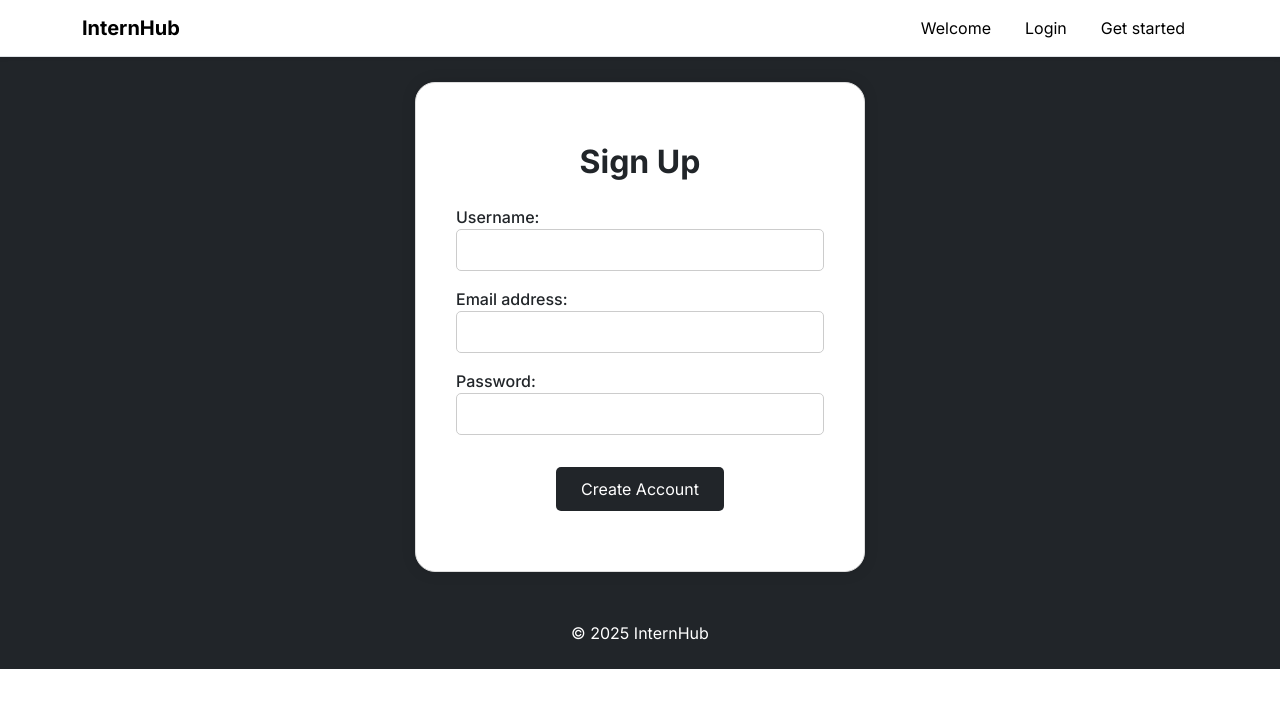
After one commit to darkcom109/InternHub, a Django app: page /signup/ in a window 1280 px wide. The commit adds this page. Shown: the top 708 px of the page. Run offline with Django 5.2, Linux system fonts and the light colour scheme.

Commit message:
Finished the signup and login frontend, tomorrow i will include the authentication system

```diff
--- /dev/null
+++ b/internhub_project/internhub/forms.py
@@ -0,0 +1,18 @@
+from django import forms
+
+# Imports the Django's built-in User model
+# This stores usernames, passwords, emails
+from django.contrib.auth.models import User
+
+# The Meta class is Django's secret handshake between your form and the model
+# It tells Django which model to base the form on, and which fields to include
+
+class SignupForm(forms.ModelForm):
+    class Meta:
+        model = User # Which model to base it on
+        fields = ['username', 'email', 'password'] # Whichever fields you want
+
+class LoginForm(forms.ModelForm):
+    class Meta:
+        model = User
+        fields = ['email', 'password'] # Whichever fields you want
--- /dev/null
+++ b/internhub_project/internhub/templates/base.html
@@ -0,0 +1,86 @@
+{% load static %}
+<!doctype html>
+<html lang="en">
+  <head>
+    <meta charset="utf-8">
+    <meta name="viewport" content="width=device-width, initial-scale=1">
+    <title>InternHub</title>
+    <!-- Bootstrap 5 -->
+    <link href="https://cdn.jsdelivr.net/npm/bootstrap@5.3.3/dist/css/bootstrap.min.css" rel="stylesheet">
+    <link rel="preconnect" href="https://fonts.googleapis.com">
+    <link rel="preconnect" href="https://fonts.gstatic.com" crossorigin>
+    <link href="https://fonts.googleapis.com/css2?family=Inter:ital,opsz,wght@0,14..32,100..900;1,14..32,100..900&family=Montserrat:ital,wght@0,100..900;1,100..900&display=swap" rel="stylesheet">
+    <link rel="stylesheet" href="https://cdn.jsdelivr.net/npm/bootstrap-icons@1.11.3/font/bootstrap-icons.css">
+    <style>
+        ::-webkit-scrollbar {
+            display: none;
+        }
+        body {
+            font-family: 'Inter';
+        }
+        .bg-custom {
+            background: linear-gradient(135deg, #4F46E5 0%, #4338CA 100%);
+        }
+        .nav-button-style {
+            text-decoration: none;
+            color: black;
+            padding: 6px 12px;
+        }
+        .nav-button-style:hover {
+            color: white;
+            background-color: black;
+        }
+        #get-started, #demo {
+            color: white;
+            border: 1px solid white;
+        }
+        #get-started:hover, #demo:hover {
+            color: black;
+            border: 1px solid black;
+            background-color: white;
+        }
+        #interview_image {
+            transition: transform 0.5s ease;
+        }
+        #interview_image:hover {
+            transform: translateY(-3px);
+            cursor: pointer;
+        }
+        .icon-styling {
+            font-size: 100px;
+            margin-block: 20px;
+        }
+        .card-animation {
+            transition: transform 0.2s ease;
+        }
+        .card-animation:hover {
+            transform: translateY(-3px)
+        }
+        .cta-styling {
+            border-radius: 20px;
+        }
+    </style>
+  </head>
+  <body>
+    <!-- Navbar -->
+    {% include 'components/navbar.html' %}
+
+    {% block content %}
+
+    {% endblock %}
+
+    <!-- Footer -->
+    <footer class="py-4 bg-dark">
+      <div class="container d-flex flex-wrap justify-content-center align-items-center gap-2">
+        <span class="text-white">© <span id="year"></span> InternHub</span>
+      </div>
+    </footer>
+
+    <!-- Bootstrap JS -->
+    <script src="https://cdn.jsdelivr.net/npm/bootstrap@5.3.3/dist/js/bootstrap.bundle.min.js"></script>
+    <script>
+        // Get current year for footer label
+        document.getElementById('year').textContent = new Date().getFullYear();
+    </script>
+  </body>
+</html>
--- /dev/null
+++ b/internhub_project/internhub/templates/components/navbar.html
@@ -0,0 +1,16 @@
+<!-- Navbar -->
+    <nav class="navbar navbar-expand-lg sticky-top bg-white border-bottom shadow-sm">
+      <div class="container">
+        <a class="navbar-brand fw-bold" href="#">InternHub</a>
+        <button class="navbar-toggler" type="button" data-bs-toggle="collapse" data-bs-target="#nav" aria-controls="nav" aria-expanded="false" aria-label="Toggle navigation">
+          <span class="navbar-toggler-icon"></span>
+        </button>
+        <div class="collapse navbar-collapse" id="nav">
+          <ul class="navbar-nav ms-auto mb-2 mb-lg-0 gap-2">
+            <li class="nav-item"><a class="btn nav-button-style" href="{% url 'index' %}">Welcome</a></li>
+            <li class="nav-item"><a class="btn nav-button-style" href="{% url 'login' %}">Login</a></li>
+            <li class="nav-item"><a class="btn nav-button-style" href="{% url 'signup' %}">Get started</a></li>
+          </ul>
+        </div>
+      </div>
+    </nav>
--- /dev/null
+++ b/internhub_project/internhub/templates/signup.html
@@ -0,0 +1,77 @@
+{% extends 'base.html' %}
+{% block content %}
+<style>
+    .background-color-styling {
+        background-color: #212529;
+    }
+    .signup-container-styling {
+        border: 1px solid #ddd;
+        background-color: white;
+        border-radius: 20px;
+        padding: 60px 40px;
+        max-width: 500px;
+        box-shadow: 0 0 15px rgba(0, 0, 0, 0.1);
+        margin-block: 25px;
+    }
+    .signup-button-styling {
+        border: none;
+        border-radius: 5px;
+        background-color: #212529;
+        color: white;
+        padding: 10px 25px;
+        transition: 0.3s;
+    }
+    .signup-button-styling:hover {
+        background-color: #333;
+    }
+    label {
+        font-weight: 500;
+    }
+    input {
+        width: 100%;
+        padding: 8px;
+        border: 1px solid #ccc;
+        border-radius: 5px;
+    }
+    .errorlist {
+        color: red;
+        list-style: none;
+        padding-left: 0;
+        font-size: 0.9rem;
+    }
+</style>
+
+<div class="background-color-styling">
+    <div class="d-flex flex-column align-items-center">
+        <div class="signup-container-styling">
+            <h2 class="text-center fw-bold mb-4">Sign Up</h2>
+
+            <form method="post" class="d-flex flex-column gap-3">
+                {% csrf_token %}
+
+                <div>
+                    {{ form.username.label_tag }}
+                    {{ form.username }}
+                    {{ form.username.errors }}
+                </div>
+
+                <div>
+                    {{ form.email.label_tag }}
+                    {{ form.email }}
+                    {{ form.email.errors }}
+                </div>
+
+                <div>
+                    {{ form.password.label_tag }}
+                    {{ form.password }}
+                    {{ form.password.errors }}
+                </div>
+
+                <div class="d-flex justify-content-center mt-3">
+                    <button type="submit" class="signup-button-styling">Create Account</button>
+                </div>
+            </form>
+        </div>
+    </div>
+</div>
+{% endblock %}
--- a/internhub_project/internhub/views.py
+++ b/internhub_project/internhub/views.py
@@ -1,5 +1,34 @@
-from django.shortcuts import render
+from django.shortcuts import render, redirect
+from .forms import SignupForm, LoginForm
 
 # Create your views here.
 def index(request):
     return render(request, 'index.html')
+
+def signup(request):
+    # Checks if the request.method contains "POST", this means that the form was submitted
+    if request.method == "POST":
+        form = SignupForm(request.POST) # Make a form object and place in the data
+
+        # Checks if the data is valid (all fields required + valid)
+        if form.is_valid():
+            # If the data passes validation, it saves the new user to the database
+            form.save()
+            return redirect('login')
+    else:
+        form = SignupForm()
+
+    return render(request, "signup.html", {"form": form})
+
+def login(request):
+    if request.method == "POST":
+        form = LoginForm(request.POST)
+
+        if form.is_valid():
+            form.save()
+            return redirect('index')
+
+    else:
+        form = LoginForm()
+
+    return render(request, "login.html", {"form": form})
--- a/internhub_project/internhub_project/urls.py
+++ b/internhub_project/internhub_project/urls.py
@@ -21,4 +21,6 @@ from internhub import views
 urlpatterns = [
     path('admin/', admin.site.urls),
     path('', views.index, name="index"),
+    path('signup/', views.signup, name="signup"),
+    path('login/', views.login, name="login"),
 ]
```
Also changed, not shown: internhub_project/internhub/templates/index.html (+7 -94 lines), internhub_project/internhub/templates/login.html (added, +71 -0 lines), internhub_project/db.sqlite3, internhub_project/internhub/static/index.css (deleted), internhub_project/internhub/static/style.css (added).
